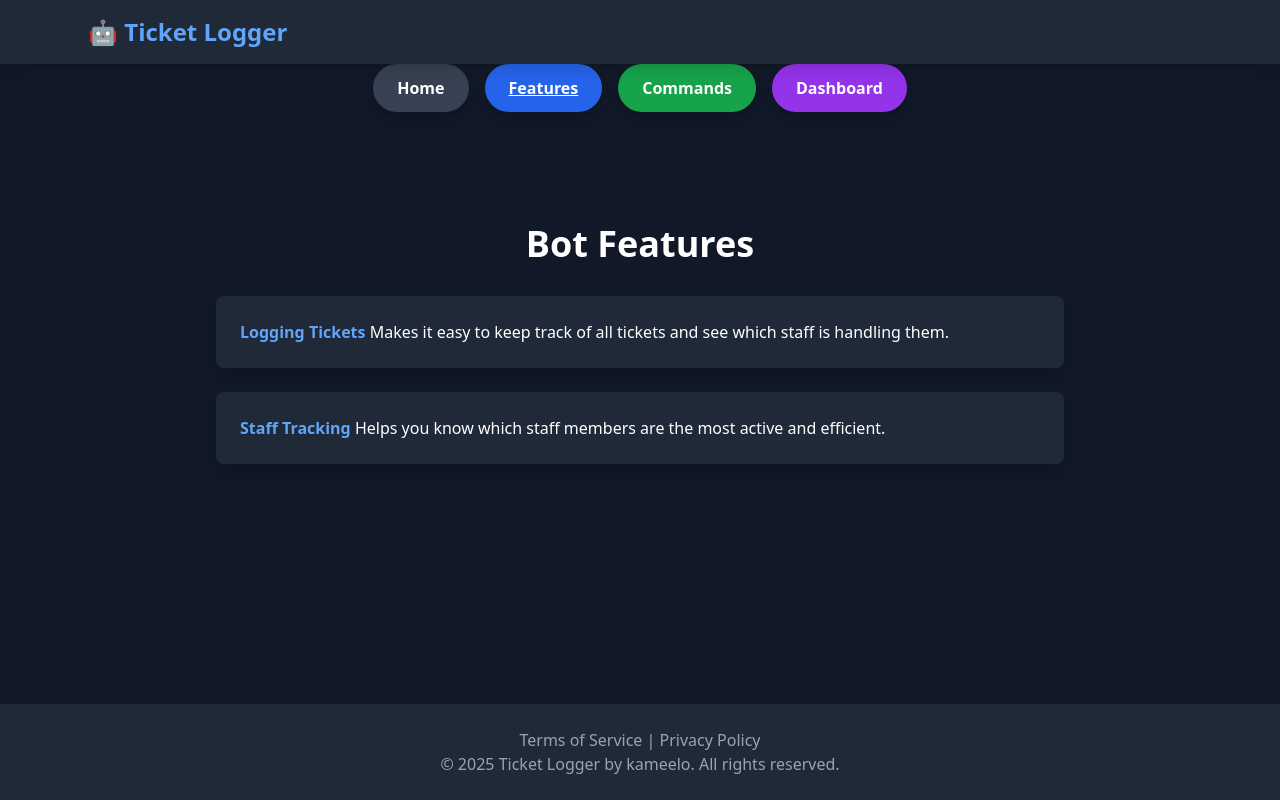
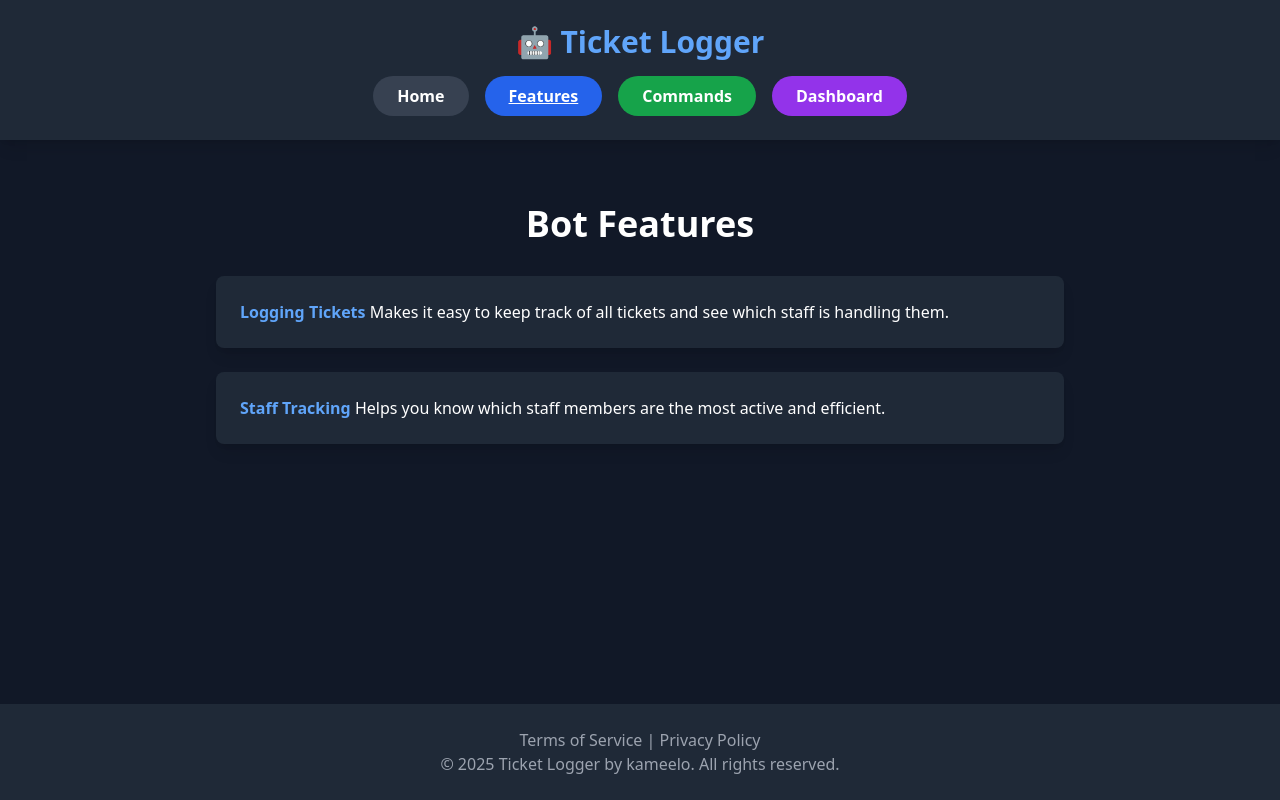
Before and after one commit to kamelpro413-eng/web-i-guess, a website: page features.html in a window 1280 px wide. Drawn offline with nearby package versions, Linux system fonts and the light colour scheme.

Commit message:
Update features.html

```diff
--- a/features.html
+++ b/features.html
@@ -15,18 +15,16 @@
 <body class="bg-gray-900 text-white font-sans flex flex-col min-h-screen">
 
   <header class="bg-gray-800 shadow-lg sticky top-0 z-50">
-    <div class="max-w-6xl mx-auto flex justify-between items-center px-6 py-4">
-      <h1 class="text-2xl font-bold text-blue-400">🤖 Ticket Logger</h1>
+    <div class="max-w-6xl mx-auto flex flex-col items-center px-6 py-6">
+      <h1 class="text-3xl font-bold text-blue-400 mb-4">🤖 Ticket Logger</h1>
+      <nav class="flex gap-4">
+        <a href="index.html" class="bg-gray-700 hover:bg-gray-600 text-white font-semibold px-6 py-2 rounded-full transition transform hover:scale-105">Home</a>
+        <a href="features.html" class="bg-blue-600 hover:bg-blue-500 text-white font-semibold px-6 py-2 rounded-full transition transform hover:scale-105">Features</a>
+        <a href="commands.html" class="bg-green-600 hover:bg-green-500 text-white font-semibold px-6 py-2 rounded-full transition transform hover:scale-105">Commands</a>
+        <a href="dashboard.html" class="bg-purple-600 hover:bg-purple-500 text-white font-semibold px-6 py-2 rounded-full transition transform hover:scale-105">Dashboard</a>
+      </nav>
     </div>
   </header>
-
-  <!-- Navigation Buttons -->
-  <div class="flex flex-wrap gap-4 justify-center mb-12" data-aos="fade-down">
-    <a href="index.html" class="bg-gray-700 hover:bg-gray-600 text-white font-semibold px-6 py-3 rounded-full shadow-lg transition transform hover:scale-105">Home</a>
-    <a href="features.html" class="bg-blue-600 hover:bg-blue-500 text-white font-semibold px-6 py-3 rounded-full shadow-lg transition transform hover:scale-105">Features</a>
-    <a href="commands.html" class="bg-green-600 hover:bg-green-500 text-white font-semibold px-6 py-3 rounded-full shadow-lg transition transform hover:scale-105">Commands</a>
-    <a href="dashboard.html" class="bg-purple-600 hover:bg-purple-500 text-white font-semibold px-6 py-3 rounded-full shadow-lg transition transform hover:scale-105">Dashboard</a>
-  </div>
 
   <div class="container max-w-4xl mx-auto px-6 py-16" data-aos="fade-up">
     <h2 class="text-4xl font-bold mb-8 text-center">Bot Features</h2>
@@ -49,10 +47,10 @@
   </footer>
 
   <script>
-    const links = document.querySelectorAll('.flex a');
+    const links = document.querySelectorAll('nav a');
     const current = window.location.pathname.split("/").pop();
     links.forEach(link => {
-      if (link.getAttribute('href') === current) {
+      if(link.getAttribute('href') === current){
         link.classList.add('text-blue-400', 'font-bold', 'underline');
       } else {
         link.classList.add('hover:text-blue-400', 'transition');
```
